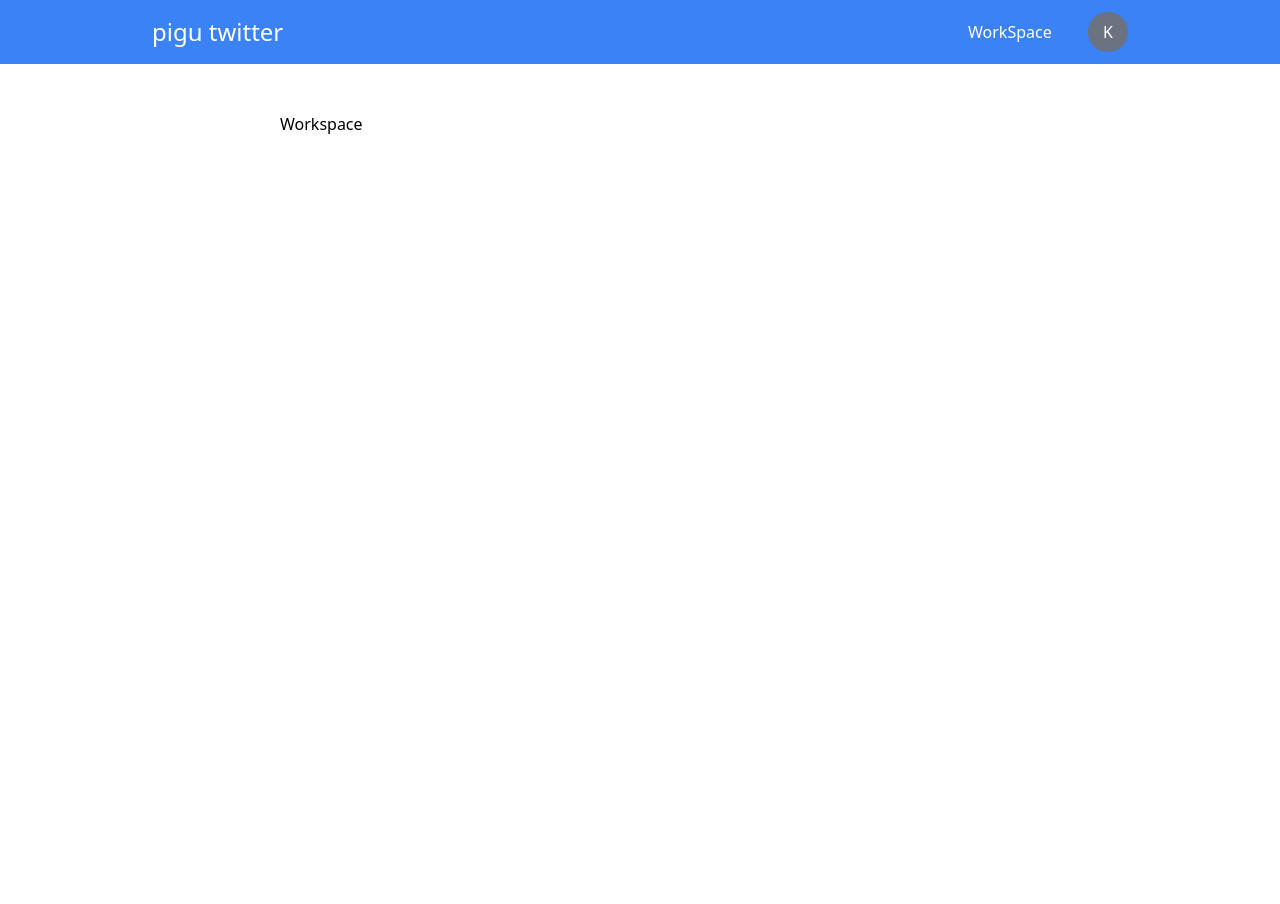
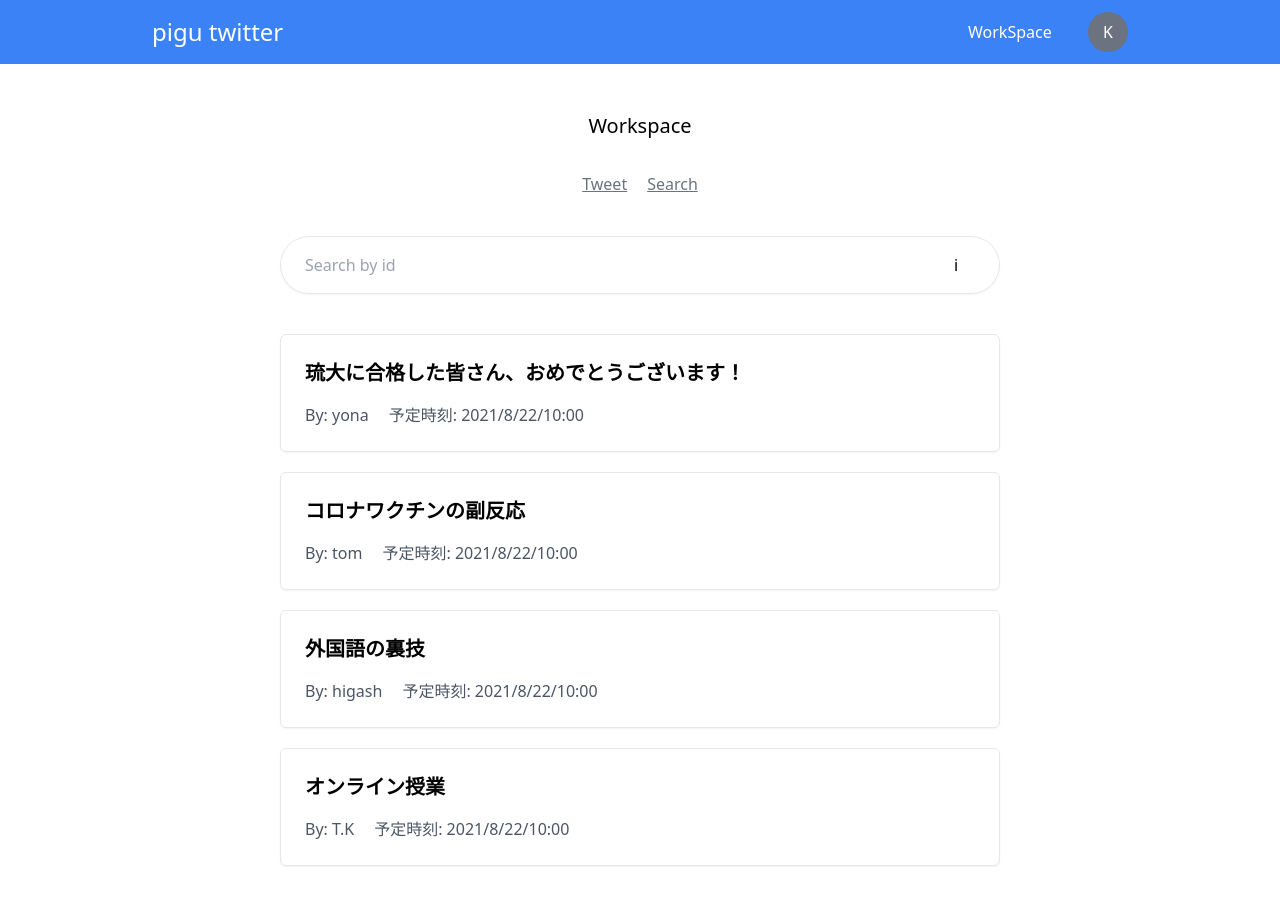
Before and after one commit to yona3/pigu-twitter, a React (Vite) app: page /workspace/search in a window 1280 px wide. Shown: the top 904 px of the page. Before the commit the page ends 864 px from the top, so only its background shows below. Built offline with nearby package versions, Linux system fonts and the light colour scheme.

Commit message:
add: workspace page style

```diff
--- a/src/components/pages/Workspace.tsx
+++ b/src/components/pages/Workspace.tsx
@@ -1,10 +1,43 @@
 import React, { VFC } from 'react';
+import { Link, Route, Switch, useRouteMatch } from 'react-router-dom';
 import { Layout } from '../shared/Layout';
+import { Tweet } from '../shared/Tweet';
+import { Search } from '../shared/Search';
 
 export const Workspace: VFC = () => {
+  const match = useRouteMatch();
+  console.log('match: ', match);
+
   return (
     <Layout>
-      <h1>Workspace</h1>
+      <h1 className="text-lg sm:text-xl text-center">Workspace</h1>
+      <nav className="mt-8">
+        <ul className="flex justify-center space-x-5 text-gray-500 underline">
+          <li>
+            <Link to="/workspace">Tweet</Link>
+          </li>
+          <li>
+            <Link to="/workspace/search">Search</Link>
+          </li>
+        </ul>
+      </nav>
+      <Switch>
+        <Route exact path="/workspace">
+          <div className="mt-10">
+            <Tweet />
+          </div>
+        </Route>
+        <Route path="/workspace/search">
+          <div className="mt-10">
+            <Search />
+          </div>
+        </Route>
+        <Route>
+          <div className="mt-10">
+            <h1>post detail</h1>
+          </div>
+        </Route>
+      </Switch>
     </Layout>
   );
 };
--- /dev/null
+++ b/src/components/shared/PostCard.tsx
@@ -0,0 +1,48 @@
+import React, { VFC } from 'react';
+import { Post } from '../../types';
+
+type Props = {
+  post: Post;
+};
+
+export const PostCard: VFC<Props> = ({ post }) => {
+  const { title, createdBy } = post;
+
+  return (
+    <div className="rounded-md p-6 shadow-sm border">
+      <div>
+        <h3 className="text-lg sm:text-xl font-bold">{title}</h3>
+        <div
+          className="
+            flex items-center text-gray-600
+            text-sm sm:text-base mt-4
+          "
+        >
+          <p className="mr-5">
+            By: <span>{createdBy}</span>
+          </p>
+          <p>
+            予定時刻: <span>2021/8/22/10:00</span>
+          </p>
+        </div>
+      </div>
+      {/* <div
+        className="
+        flex flex-col sm:flex-row
+        space-y-1 sm:space-y-0 sm:space-x-2 mt-6
+        "
+      >
+        <Link className="w-full sm:w-1/2" to="/workspace/tweet/:id">
+          <TweetCardButton className="bg-blue-500 hover:bg-blue-600">
+            予約内容の変更
+          </TweetCardButton>
+        </Link>
+        <Link className="w-full sm:w-1/2" to="workspace/post/:id">
+          <TweetCardButton className="bg-gray-500 hover:bg-gray-600">
+            投稿の設定
+          </TweetCardButton>
+        </Link>
+      </div> */}
+    </div>
+  );
+};
--- /dev/null
+++ b/src/components/shared/Search.tsx
@@ -0,0 +1,39 @@
+import React, { VFC } from 'react';
+import { Link } from 'react-router-dom';
+import { POSTS } from '../../const/post';
+import { PostCard } from './PostCard';
+
+export const Search: VFC = () => {
+  return (
+    <div>
+      <div>
+        <form
+          className="
+          border shadow-sm px-6 py-2 rounded-full
+          flex justify-between
+          "
+        >
+          <input
+            className="py-1 w-full focus:outline-none"
+            type="text"
+            placeholder="Search by id"
+          />
+          <button className="w-10 h-10 rounded-full">i</button>
+        </form>
+      </div>
+      <div>
+        <div className="mt-10 space-y-5">
+          {POSTS.map((post) => (
+            <Link
+              className="block"
+              to={`/workspace/post/${post.id}`}
+              key={post.id}
+            >
+              <PostCard post={post} />
+            </Link>
+          ))}
+        </div>
+      </div>
+    </div>
+  );
+};
--- /dev/null
+++ b/src/components/shared/Tweet.tsx
@@ -0,0 +1,9 @@
+import React, { VFC } from 'react';
+
+export const Tweet: VFC = () => {
+  return (
+    <div>
+      <h1>Tweet</h1>
+    </div>
+  );
+};
```
